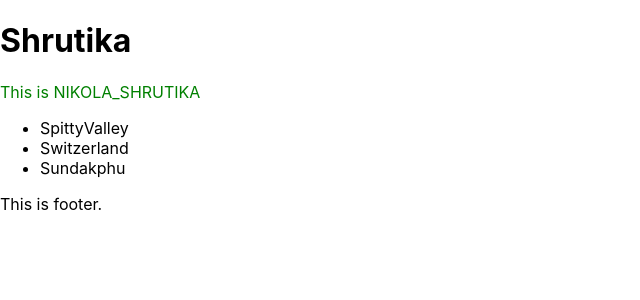
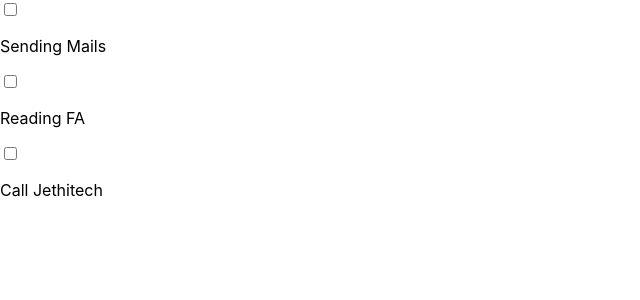
Before and after one commit to ShrutikaSingh/Myreact_codecamp, a React (Create React App) app: page / in a window 1280 px wide. Shown: the top 300 px of the page, without its empty margins (0-640 px from the left). Built offline with nearby package versions, Linux system fonts and the light colour scheme.

Commit message:
add checkbox for todolist

```diff
--- a/src/App.js
+++ b/src/App.js
@@ -1,18 +1,19 @@
 import React from 'react';
 import './App.css';
-import MyInfo from './components/MyInfo';
-import Footer from './components/Footer';
+
 //./ means from current directory
-
-//see a functiononal component can return
-//a functionional component since MyInfo is also
-//a functional component
+//a functional component must return something
+//see a functiononal component can return a functionional component since MyInfo is also a functional component
 
 function App(){
   return (
     <div>
-      <MyInfo/>
-      <Footer/>
+      <input type="checkbox" name="todo1"/>
+      <p>Sending Mails</p>
+      <input type="checkbox" name="todo2"/>
+       <p>Reading FA</p>
+      <input type="checkbox" name="todo3"/>
+      <p>Call Jethitech</p>
     </div>
 
     )
```
